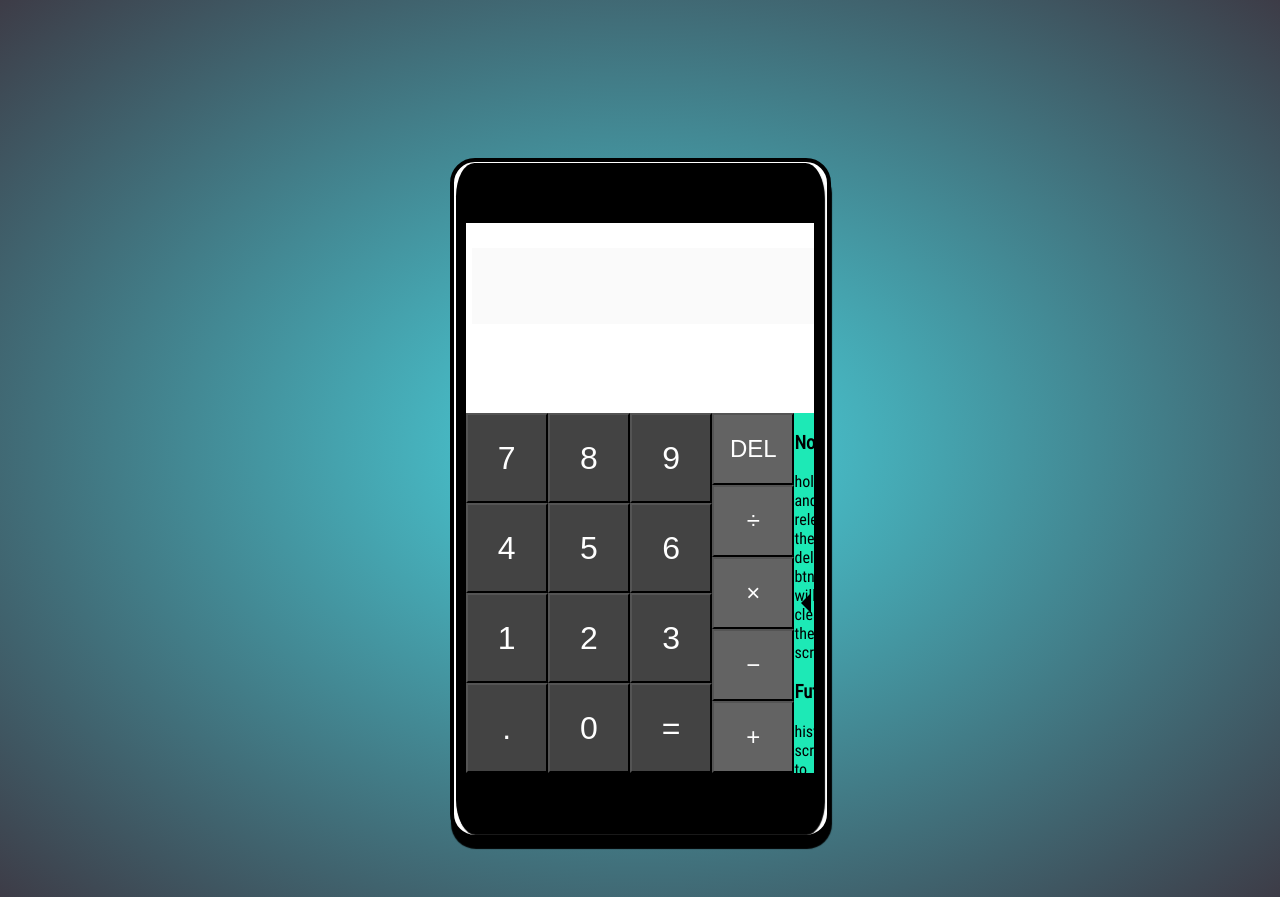
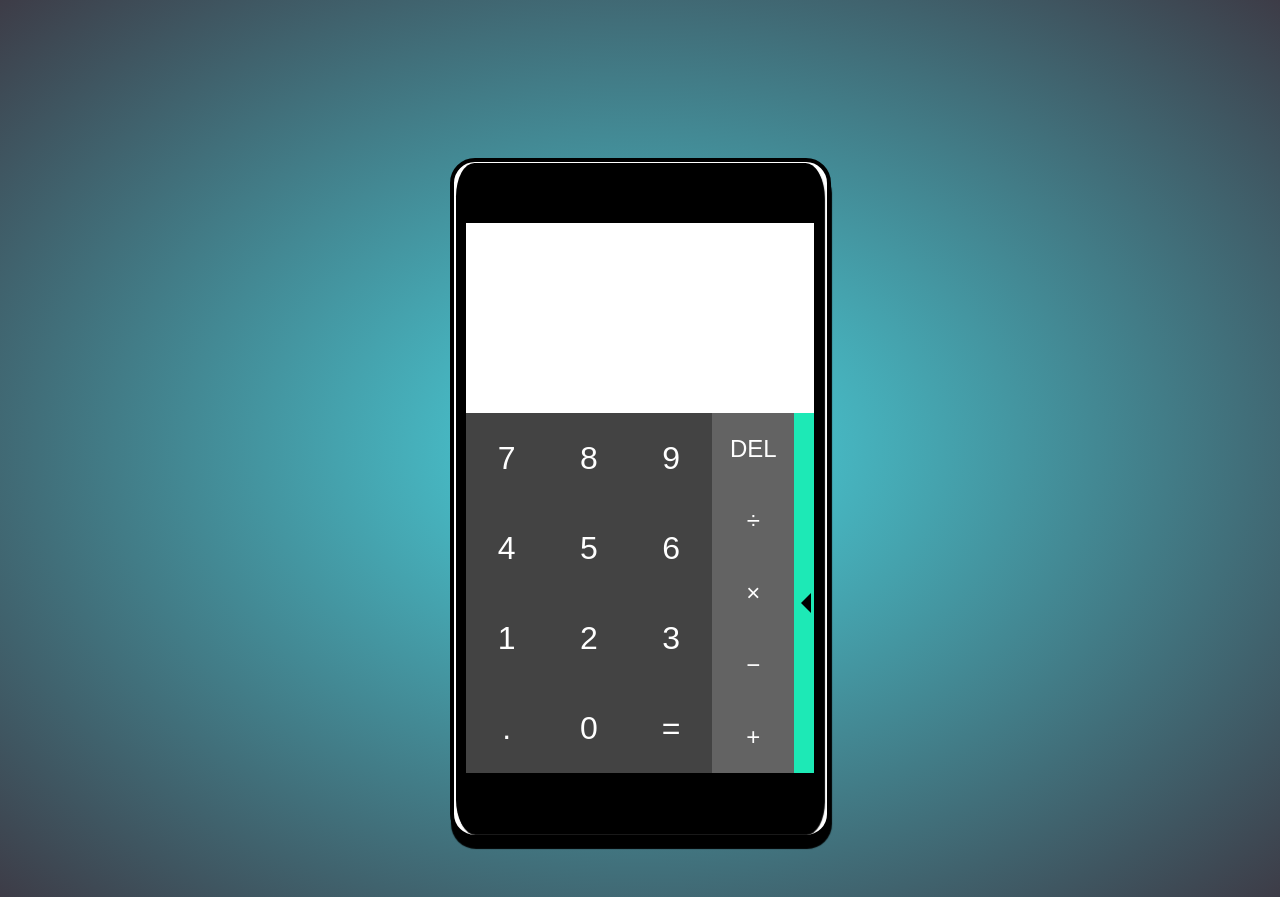
Before and after one commit to OscarRobertRodriguez/android-calculator, a website built with webpack: page src/index.html in a window 1280 px wide. Built offline with nearby package versions, Linux system fonts and the light colour scheme; files whose address does not match are found by name.

Commit message:
made changes

```diff
--- a/styles/style.css
+++ b/styles/style.css
@@ -210,6 +210,7 @@ button {
 	color: #fff;
 	cursor: pointer;
 	transition: opacity .1ms ease-out;
+	border: none;
 }
 
 .btn:active {
@@ -239,6 +240,7 @@ button {
 }
 
 .screen_input {
+	color: #000;
 	caret-color: #00944c;
 	border: none;
 	font-size: 4rem;
@@ -248,6 +250,7 @@ button {
 	padding-right:9px;
 	font-weight: 200;
 	overflow: scroll;
+	background: #fff;
 }
 
 
@@ -289,6 +292,10 @@ button {
 }
 
 
+.history_list {
+	padding: 0 0 0 30px;
+}
+
 
 @media all and (max-width: 450px) {
 	.phone {
```
Also changed, not shown: dist/style.css.
